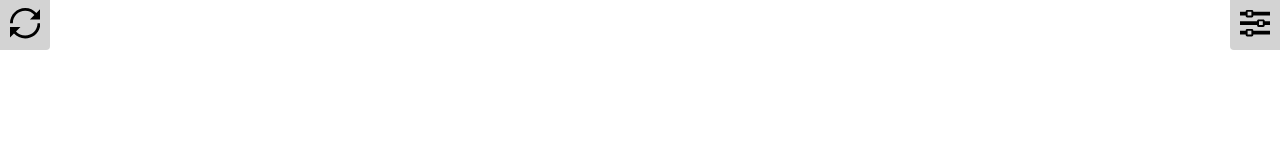
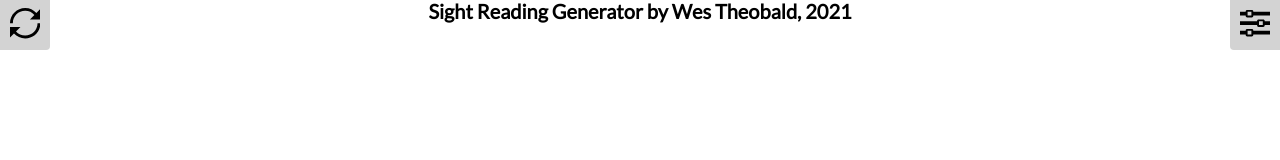
Before and after one commit to westheobald/sight-reading, a website with bundled scripts: page dist/index.html in a window 1280 px wide. Built offline with nearby package versions, Linux system fonts and the light colour scheme; what vexflow would draw is missing.

Commit message:
Added title and author information

```diff
--- a/src/scss/base/_typography.scss
+++ b/src/scss/base/_typography.scss
@@ -14,3 +14,11 @@ h3 {
   text-align: justify;
   font-size: 1.4rem;
 }
+
+.copyright {
+  font-size: 2rem;
+  text-align: center;
+  margin: 0 auto;
+  width: 60%;
+  min-width: 20rem;
+}
--- a/src/scss/layout/_notation.scss
+++ b/src/scss/layout/_notation.scss
@@ -1,6 +1,6 @@
 #notation {
   display: flex;
   justify-content: center;
-  margin-top: 4rem;
+  // margin-top: 2rem;
   overflow-y: hidden;
 }
```
Also changed, not shown: dist/index.html, dist/style.css, 1 other file.
